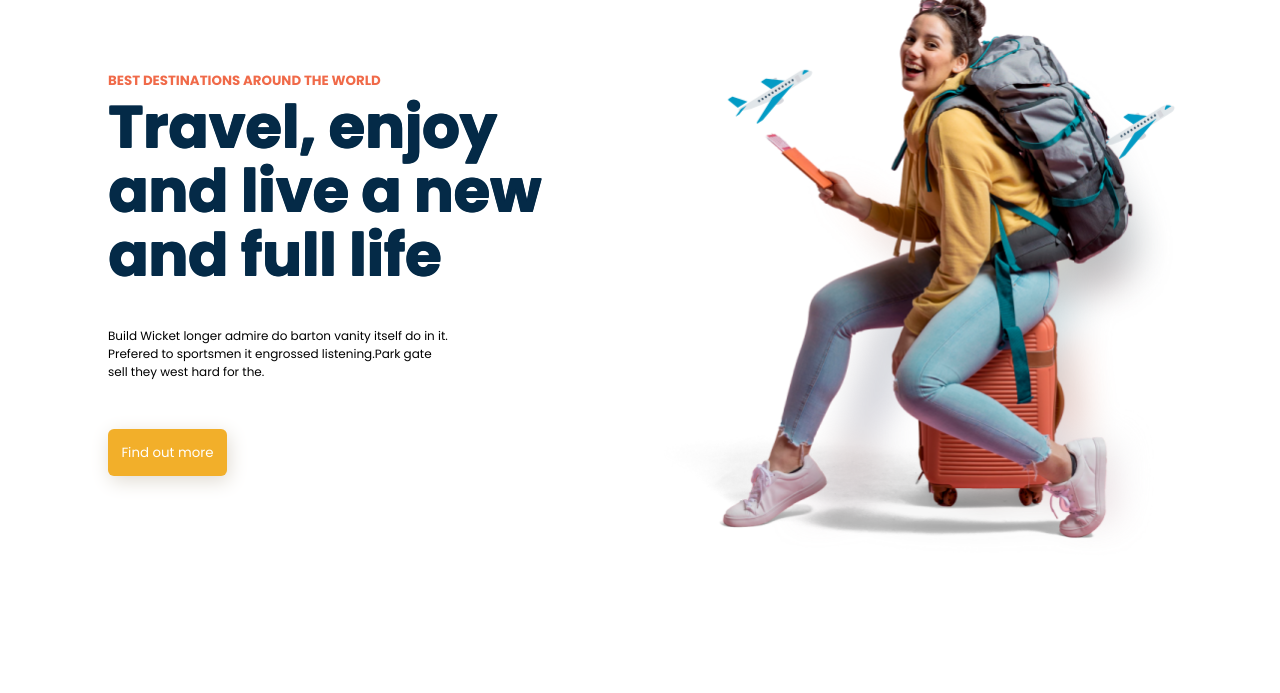
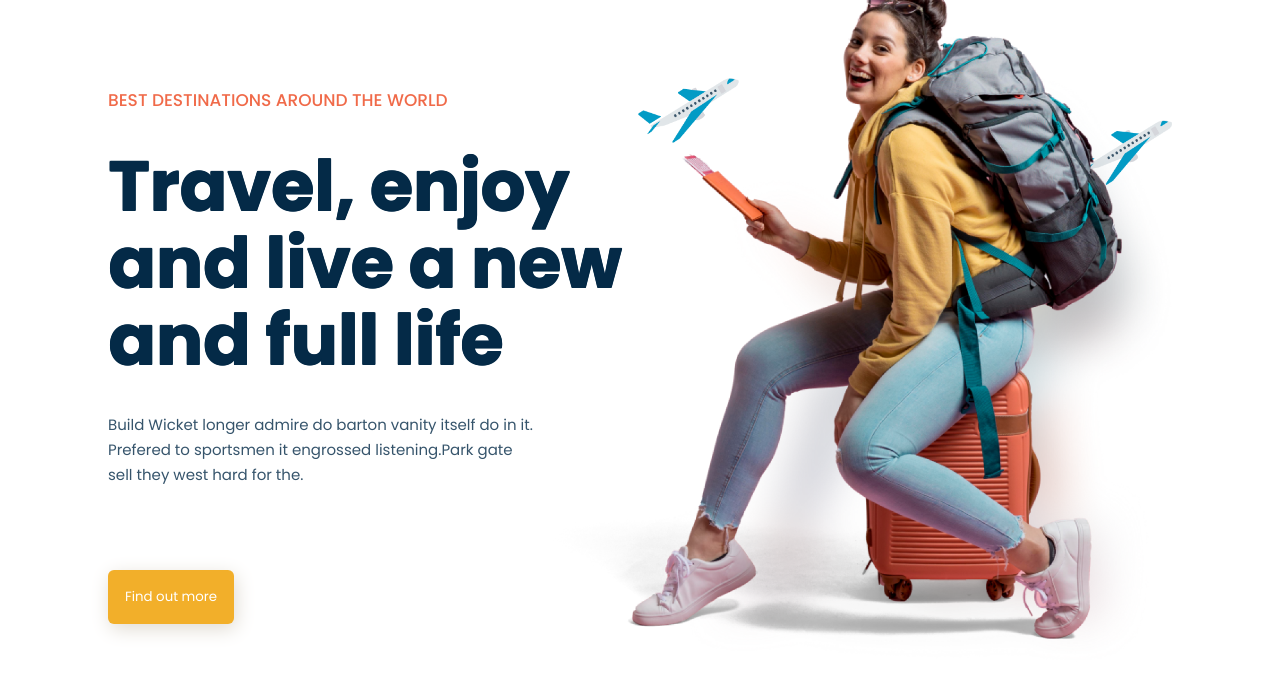
Before and after one commit to arpitmishra04/Tezo-Intern-Task-1, a plain HTML site: page index.html in a window 1280 px wide. Shown: the part 107-800 px from the top of the page. Drawn offline with Linux system fonts and the light colour scheme.

Commit message:
Alignment and dimension adjustments in hero section

```diff
--- a/styles.css
+++ b/styles.css
@@ -70,31 +70,36 @@ main{
     width:80%
 }
 .hero-text-container h4{
+    font-weight: 500;
     color: rgb(240, 106, 73);
-    font-size: smaller;
+    font-size: 17px;
     margin-bottom: -2%;
+    margin-top: 4%;
 }
 .hero-text-container h1{
     text-shadow: 0px 1px, 1px 0px, 1px 1px;
-    font-size: 59px;
+    font-size: 70px;
     color: rgb(4 42 71);
-    margin-bottom:9%;
-    margin-top: 3%;
-    line-height: 64px;
+    margin-bottom: 4%;
+    margin-top: 6%;
+    line-height: 77px;
 }
 .hero-text-container-title{
     margin-top: -7%;
     font-weight: 998;
 }
 .hero-text-container-desc{
-    font-size: 12px;
+    font-size: 15px;
+    line-height: 25px;
+    color:rgb(4 42 71);
+    opacity:0.8;
 }
 
 
 .hero-text-container-btn{
     background-color:  rgb(242, 175, 42);
     box-shadow:2px 5px 19px rgb(224 219 210);
-    padding: 3%;
+    padding: 2%;
     border-radius: 6px;
     color: #fff;
     /*box-shadow: 0px 0px 10px 1px  rgb(242, 132, 98);*/
@@ -102,11 +107,16 @@ main{
     margin-top: 8%;
 }
 
+.hero-img-container{
+    position: absolute;
+    left: 10%;
+
+}
+
 .hero-img-container img{
-
-    width:95%;
-    margin-top: -10%;
-    margin-left:9%;
+    width: 61%;
+    margin-top: -6%;
+    margin-left: 32%;
 }
 
 
```
